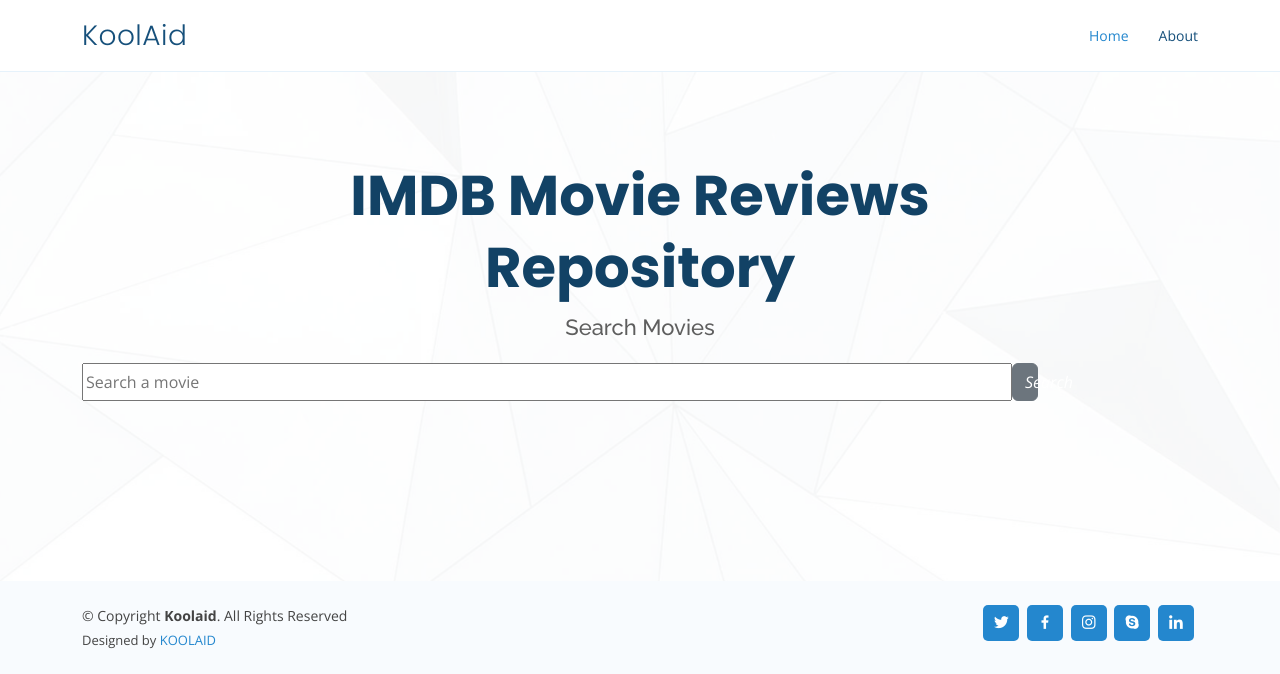
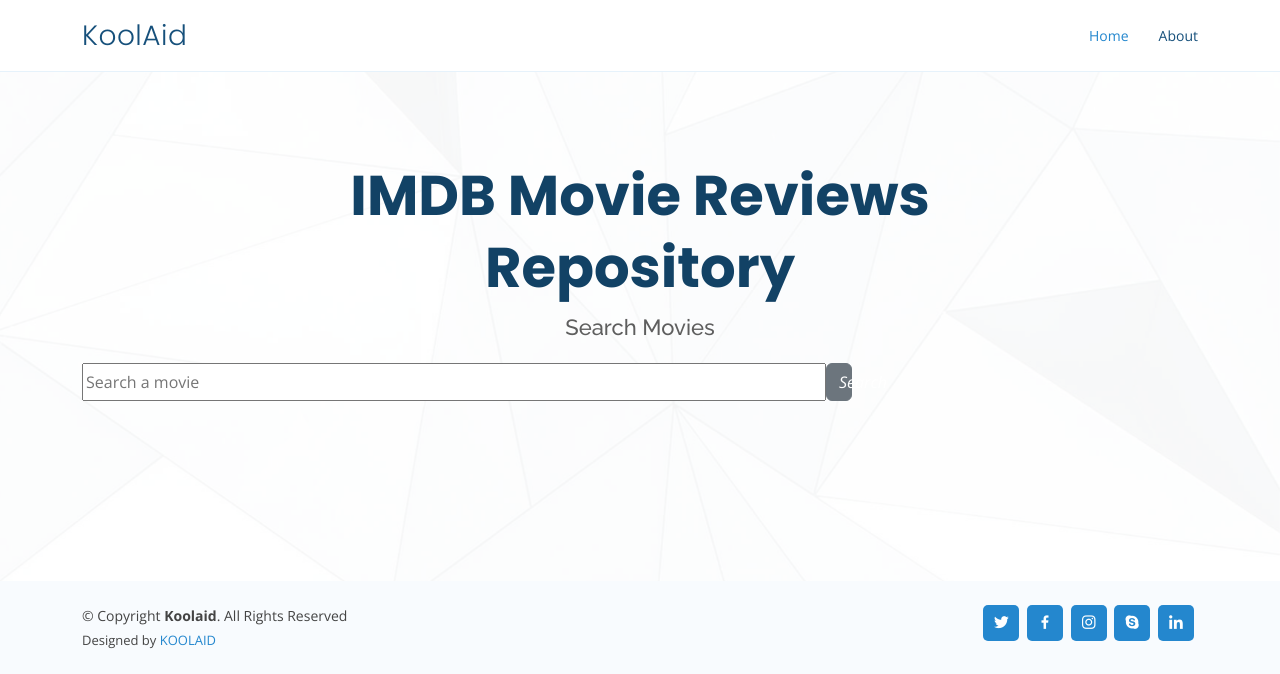
Before and after one commit to amanpreetbatra/moviereview-cassandra, a Flask app: page / in a window 1280 px wide. Shown: the top 674 px of the page. Run offline with Flask 2, Linux system fonts and the light colour scheme; some libraries are stand-ins or nearby versions.

Commit message:
Added button css classes

```diff
--- a/templates/home.html
+++ b/templates/home.html
@@ -16,9 +16,9 @@
 
 
 <div class="d-inline-flex col-md-12">
-    <input class="col-md-10" name="search_value" type="text" class="form-control" placeholder="Search a movie" >
+    <input class="col-md-8" name="search_value" type="text" class="form-control" placeholder="Search a movie" >
     <div class="input-group-append ">
-      <button id= "search_movies" class="btn btn-secondary col-md-2" type="submit" value="submit" >
+      <button id= "search_movies" class="btn btn-secondary col-md-4" type="submit" value="submit" >
         <i class="fa fa-search ">Search</i>
       </button>
     </div>
```
